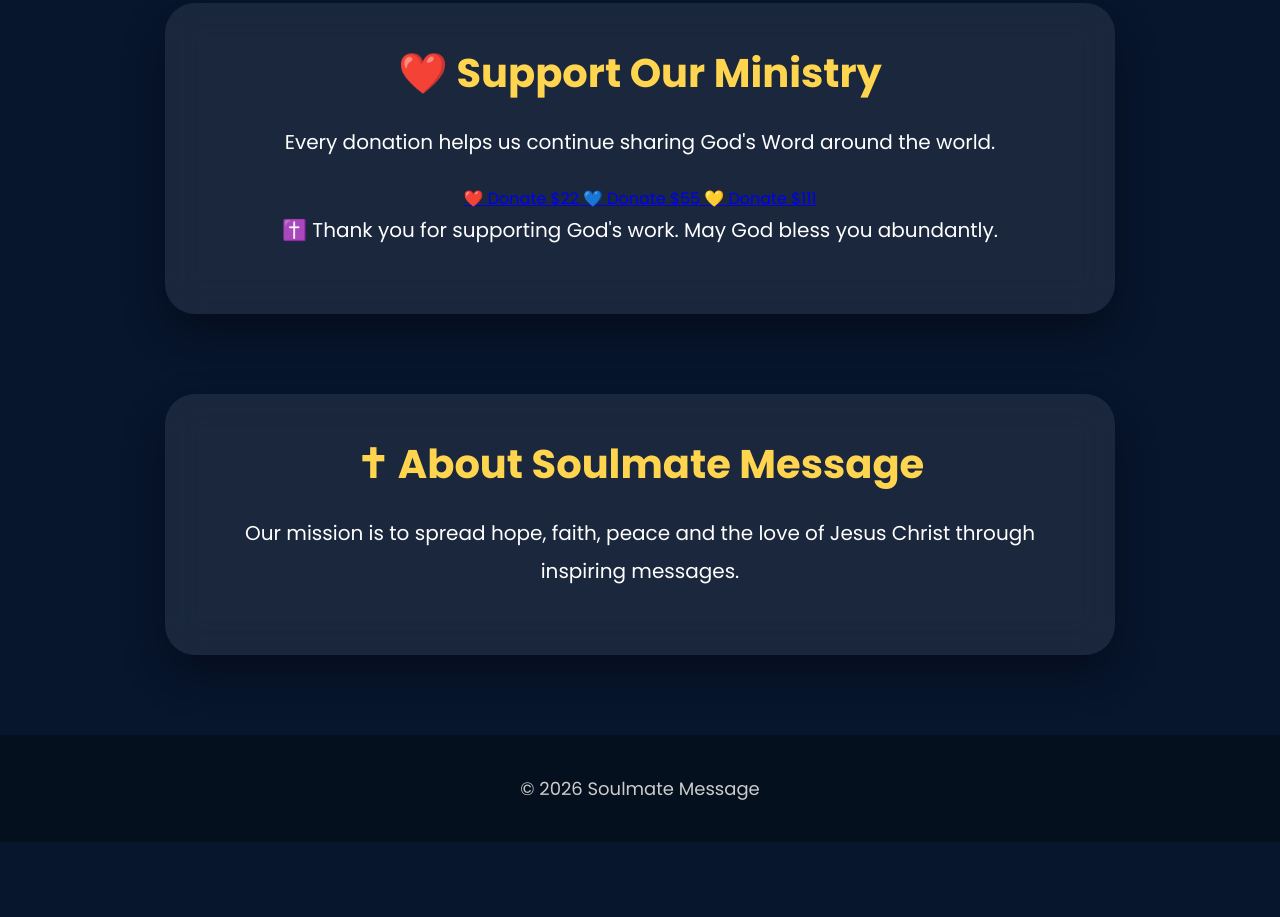
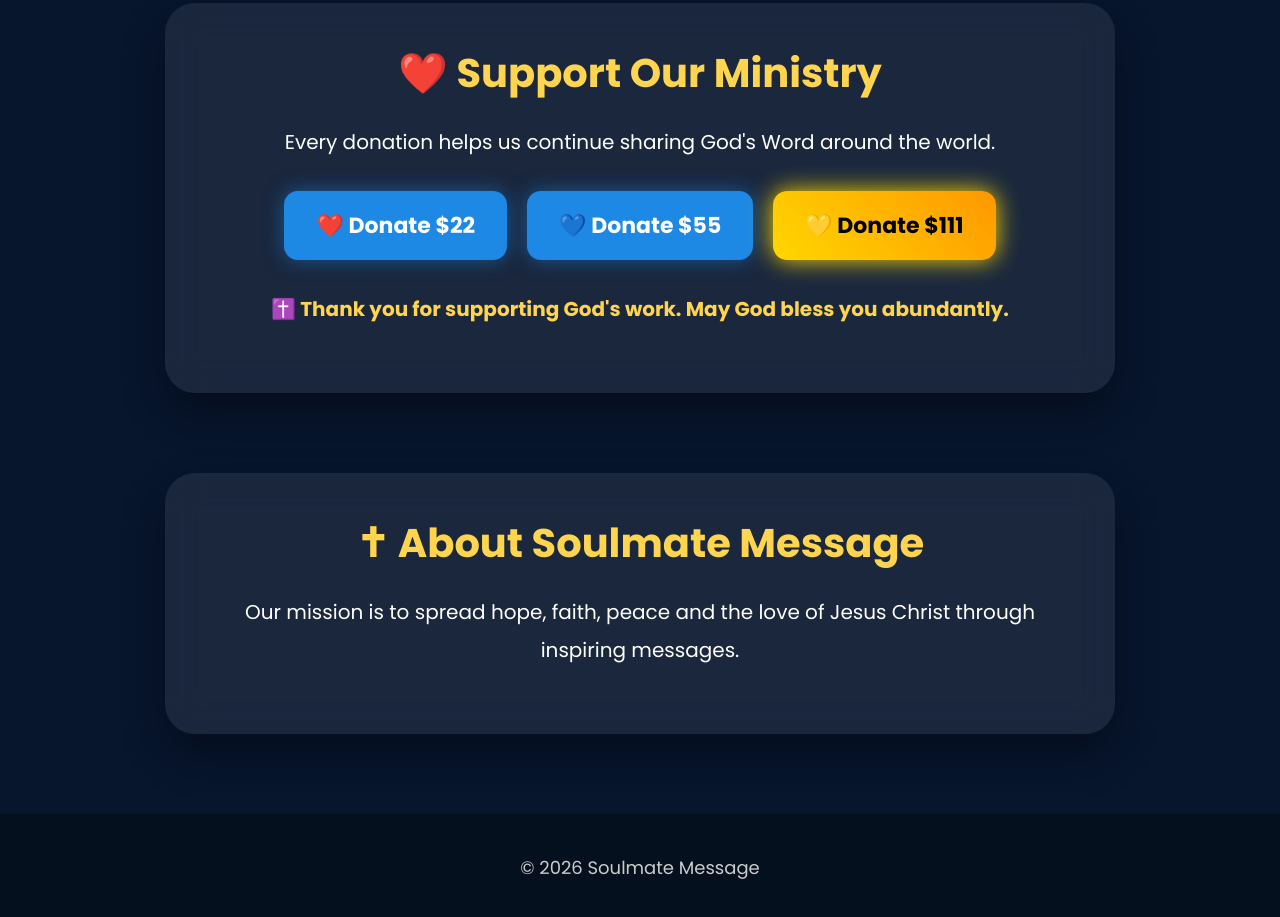
Before and after one commit to archangelmichael18491-ai/Connect-to-soulmate-, a plain HTML site: page index.html in a window 1280 px wide. Shown: the part 1263-2180 px from the top of the page. Before the commit the page ends 2105 px from the top, so only its background shows below. Drawn offline with Linux system fonts and the light colour scheme.

Commit message:
style.css

```diff
--- a/style.css
+++ b/style.css
@@ -212,3 +212,42 @@
 }
 
 }
+.donation-cards{
+display:flex;
+justify-content:center;
+gap:20px;
+flex-wrap:wrap;
+margin-top:30px;
+}
+
+.donation-card{
+display:inline-block;
+padding:18px 32px;
+background:#1e88e5;
+color:#fff;
+text-decoration:none;
+border-radius:14px;
+font-size:22px;
+font-weight:bold;
+transition:.3s;
+box-shadow:0 0 20px rgba(30,136,229,.5);
+}
+
+.donation-card:hover{
+transform:translateY(-6px);
+box-shadow:0 0 30px rgba(30,136,229,.9);
+}
+
+.featured{
+background:linear-gradient(45deg,#FFD700,#FF9800);
+color:#000;
+box-shadow:0 0 25px gold;
+}
+
+.blessing{
+margin-top:30px;
+font-size:20px;
+font-weight:bold;
+color:#FFD54F;
+text-align:center;
+}
```
